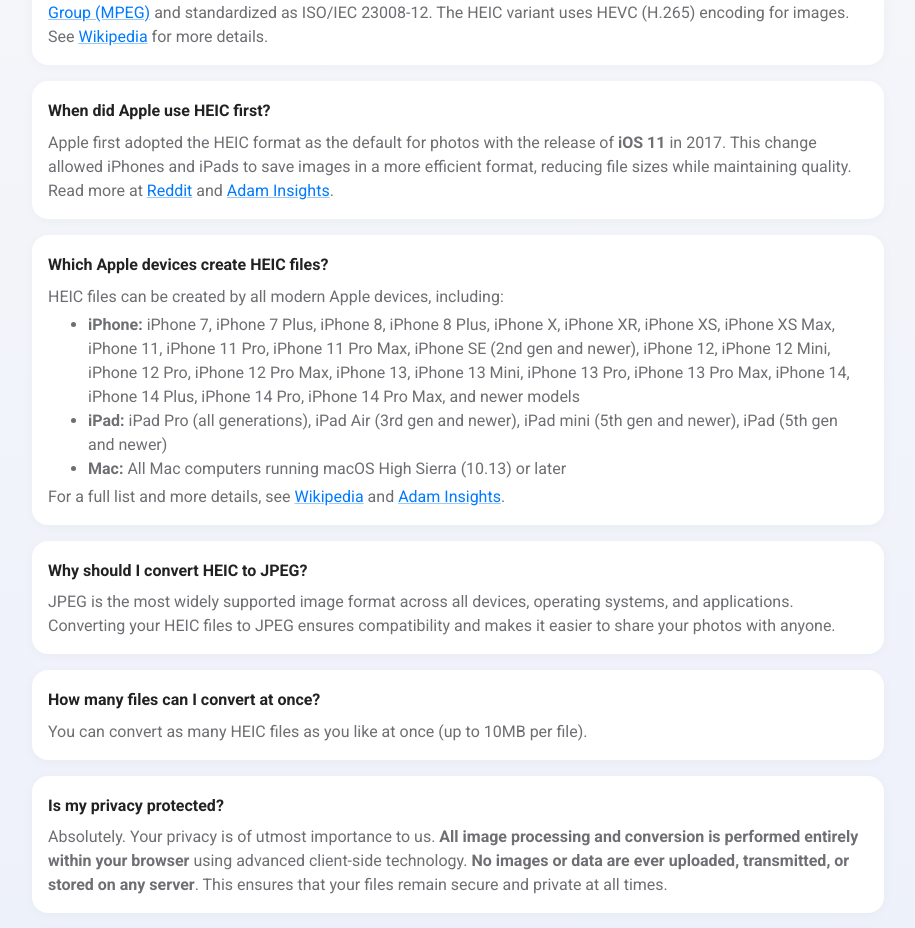
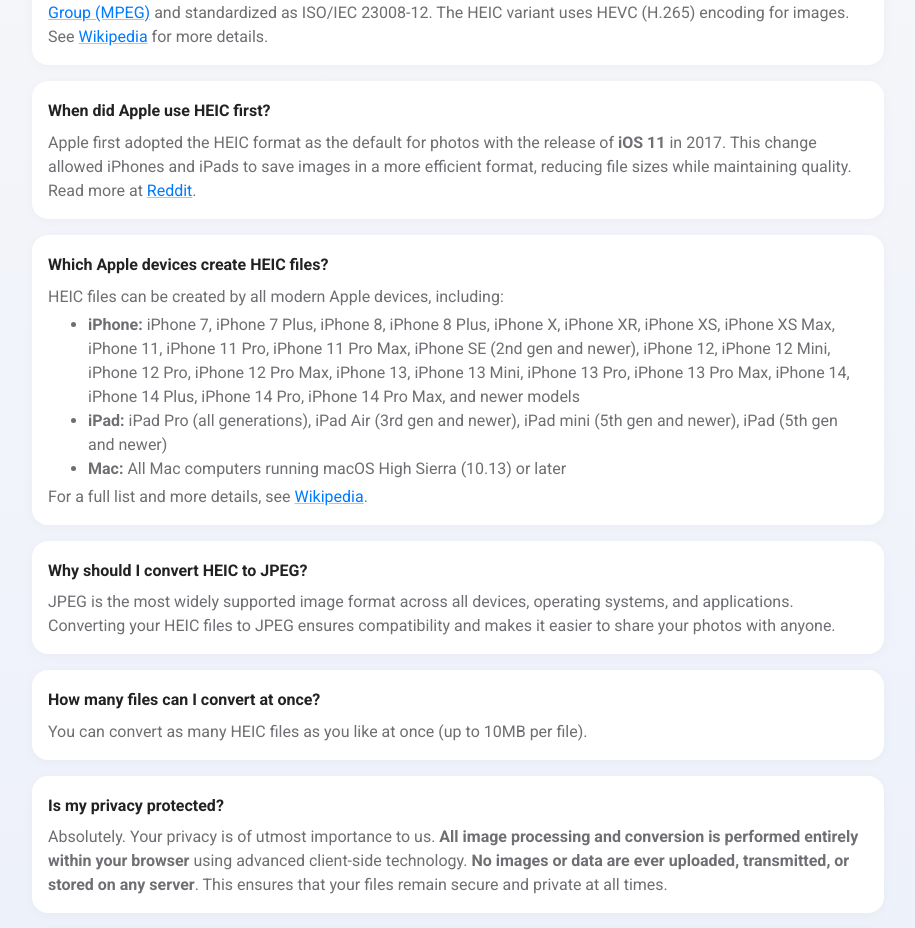
Before and after one commit to BilkoBibitkov/bilkobibitkov.github.io, a React (Create React App) app: page / in a window 1280 px wide. Shown: the part 800-1728 px from the top of the page, without its empty margins (182-1097 px from the left). Built offline with nearby package versions, Linux system fonts and the light colour scheme.

Commit message:
Remove Adam Insights links, make converted files scrollable, add scale test for test_images

```diff
--- a/src/components/FAQ.tsx
+++ b/src/components/FAQ.tsx
@@ -15,7 +15,7 @@
   {
     question: 'When did Apple use HEIC first?',
     answer:
-      <>Apple first adopted the HEIC format as the default for photos with the release of <b>iOS 11</b> in 2017. This change allowed iPhones and iPads to save images in a more efficient format, reducing file sizes while maintaining quality. Read more at <Link href="https://www.reddit.com/r/YouShouldKnow/comments/uxsp2q/ysk_apple_iphones_have_started_saving_images_as/" target="_blank" rel="noopener noreferrer">Reddit</Link> and <Link href="https://www.adaminsights.com/exploring-the-world-of-heic-apples-revolutionary-image-file-format/" target="_blank" rel="noopener noreferrer">Adam Insights</Link>.</>,
+      <>Apple first adopted the HEIC format as the default for photos with the release of <b>iOS 11</b> in 2017. This change allowed iPhones and iPads to save images in a more efficient format, reducing file sizes while maintaining quality. Read more at <Link href="https://www.reddit.com/r/YouShouldKnow/comments/uxsp2q/ysk_apple_iphones_have_started_saving_images_as/" target="_blank" rel="noopener noreferrer">Reddit</Link>.</>,
   },
   {
     question: 'Which Apple devices create HEIC files?',
@@ -26,7 +26,7 @@
         <li><b>iPad:</b> iPad Pro (all generations), iPad Air (3rd gen and newer), iPad mini (5th gen and newer), iPad (5th gen and newer)</li>
         <li><b>Mac:</b> All Mac computers running macOS High Sierra (10.13) or later</li>
       </ul>
-      For a full list and more details, see <Link href="https://en.wikipedia.org/wiki/High_Efficiency_Image_File_Format" target="_blank" rel="noopener noreferrer">Wikipedia</Link> and <Link href="https://www.adaminsights.com/exploring-the-world-of-heic-apples-revolutionary-image-file-format/" target="_blank" rel="noopener noreferrer">Adam Insights</Link>.
+      For a full list and more details, see <Link href="https://en.wikipedia.org/wiki/High_Efficiency_Image_File_Format" target="_blank" rel="noopener noreferrer">Wikipedia</Link>.
       </>,
   },
   {
--- a/src/components/FileList.tsx
+++ b/src/components/FileList.tsx
@@ -54,9 +54,9 @@
               md: '1fr 1fr 1fr',
             },
             gap: 2,
-            maxHeight: 320,
+            maxHeight: 480,
+            overflowY: 'auto',
             overflowX: 'auto',
-            overflowY: 'hidden',
             whiteSpace: 'nowrap',
             pb: 1,
           }}
```
Also changed, not shown: 1 other file (tests, documents, lock files or other folders).
